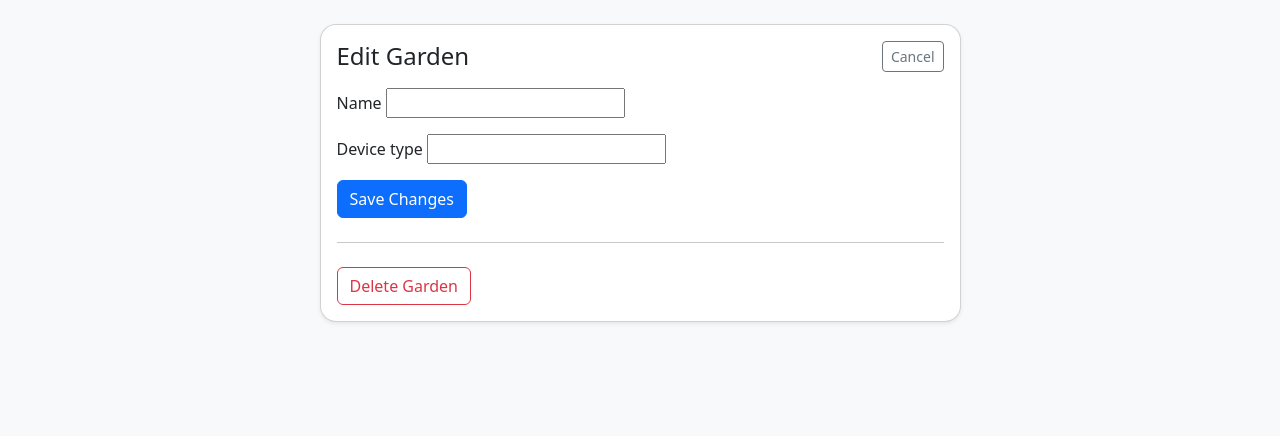
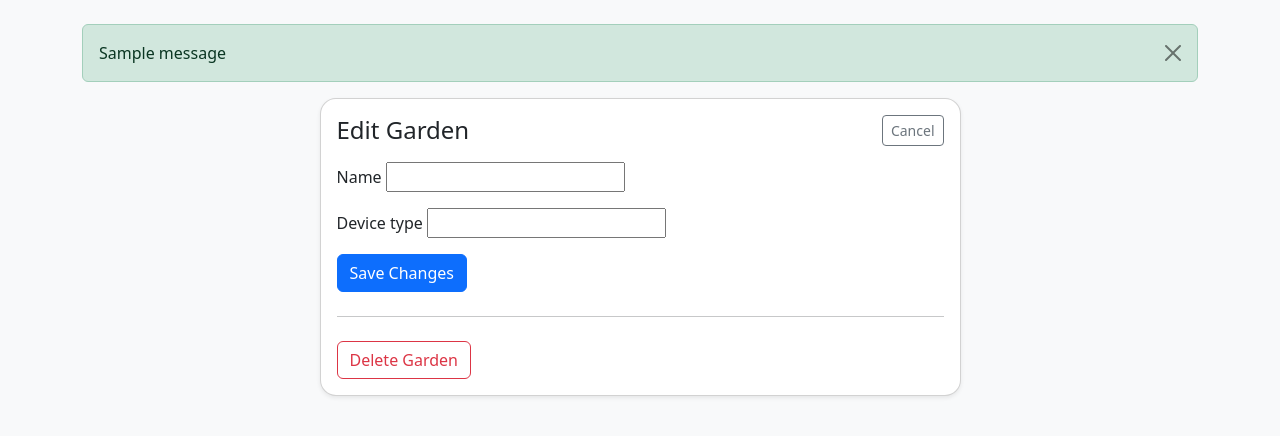
Before and after one commit to drakeg/smartgarden, a Django app: template templates/gardens/garden_edit.html in a window 1280 px wide. Shown: the part 56-492 px from the top of the page. Run offline with Django 5.2, Linux system fonts and the light colour scheme; the template is opened without the code that fills it: most values are stand-ins (such as "Sample title", 1, 10 or a date in 2020); one stand-in notice (Sample message) is shown; form fields are guessed from the names that the template uses; some libraries are stand-ins or nearby versions.

Commit message:
Render Django messages in base layout

```diff
--- a/templates/gardens/base.html
+++ b/templates/gardens/base.html
@@ -34,6 +34,16 @@
 </nav>
 
 <div class="container py-4">
+  {% if messages %}
+    <div class="mb-3" aria-live="polite">
+      {% for message in messages %}
+        <div class="alert {% if message.tags == 'error' %}alert-danger{% elif message.tags %}alert-{{ message.tags }}{% else %}alert-info{% endif %} alert-dismissible fade show" role="alert">
+          {{ message }}
+          <button type="button" class="btn-close" data-bs-dismiss="alert" aria-label="Close"></button>
+        </div>
+      {% endfor %}
+    </div>
+  {% endif %}
   {% block content %}{% endblock %}
 </div>
 
```
